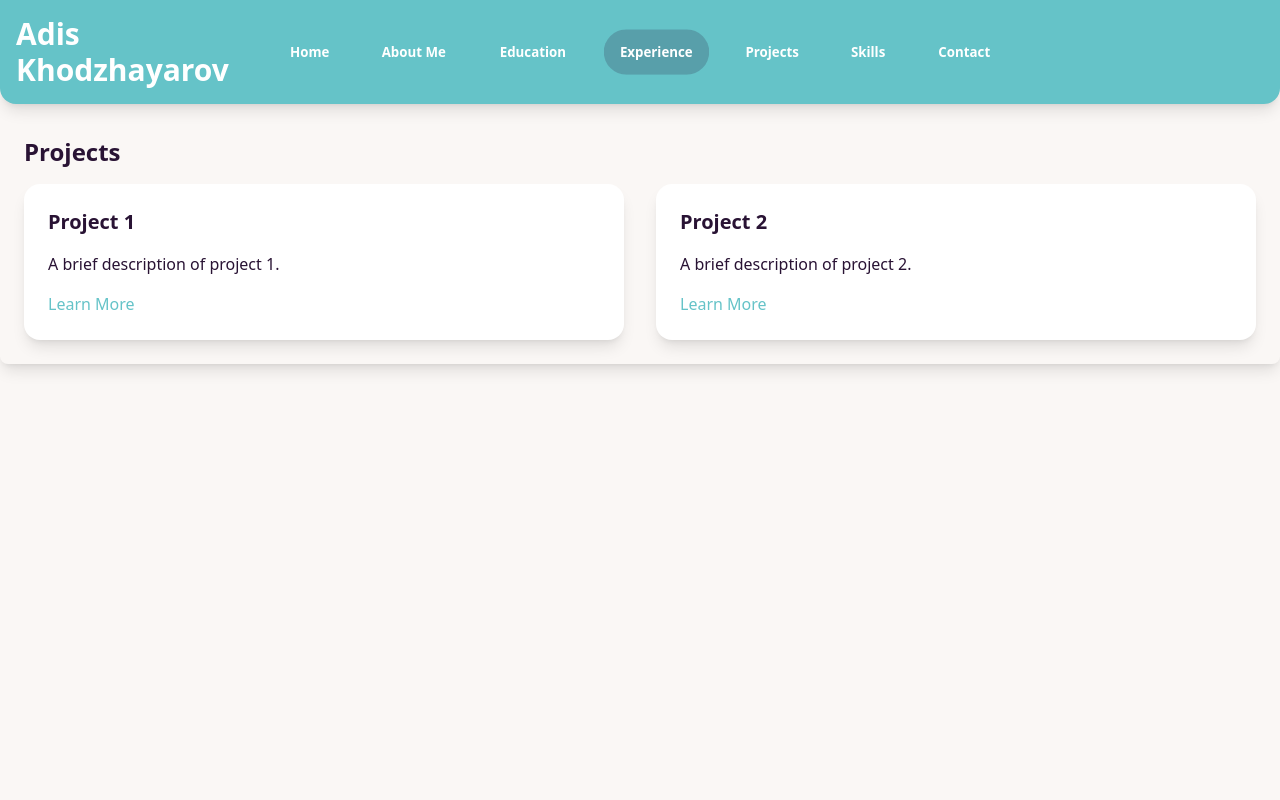
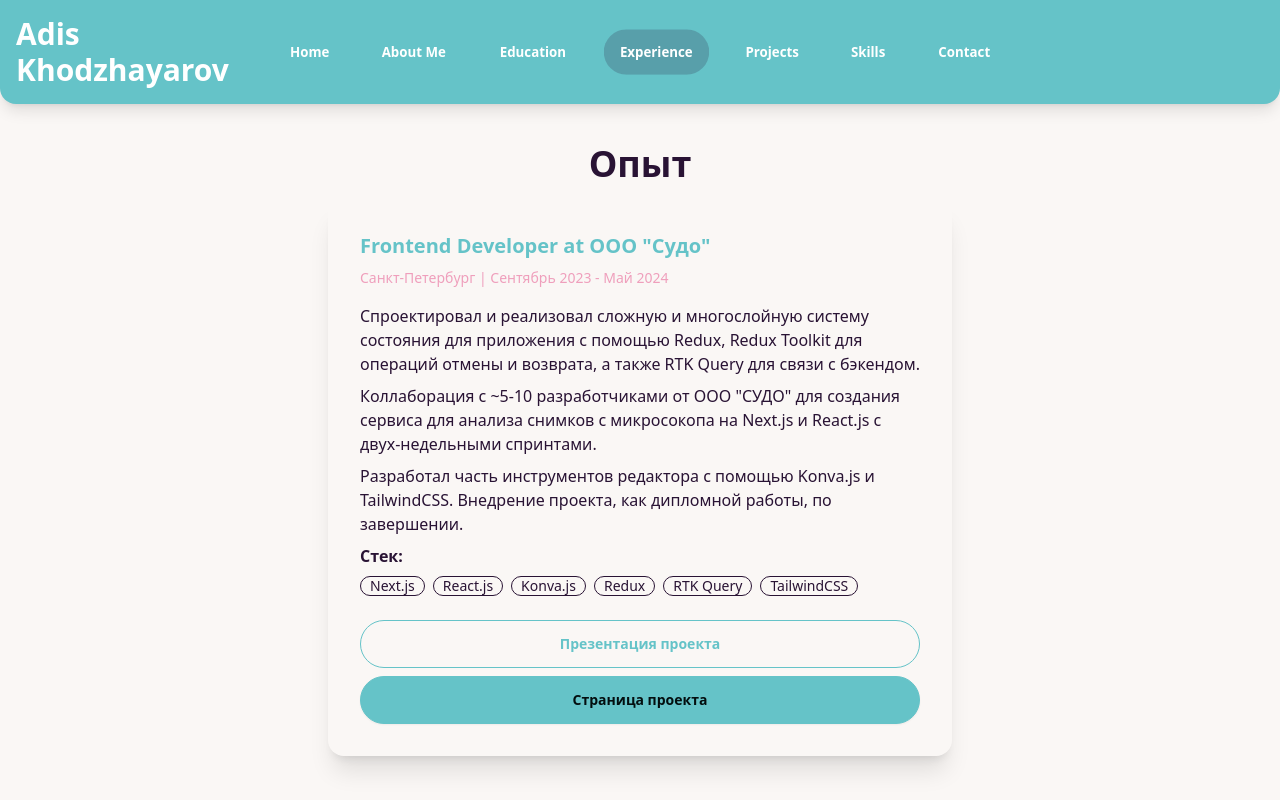
Before and after one commit to KhoDis/KhoDis.github.io, a React (Vite) app: page /experience in a window 1280 px wide. Shown: the top 800 px of the page. Built offline with nearby package versions, Linux system fonts and the light colour scheme.

Commit message:
feat: improve experience page

```diff
--- a/src/pages/Experience.tsx
+++ b/src/pages/Experience.tsx
@@ -1,35 +1,120 @@
-const projects = [
+const experiences = [
   {
-    title: "Project 1",
-    description: "A brief description of project 1.",
-    link: "#",
+    company: 'ООО "Судо"',
+    role: "Frontend Developer",
+    period: "Сентябрь 2023 - Май 2024",
+    location: "Санкт-Петербург",
+    description: [
+      `Спроектировал и реализовал сложную и многослойную систему состояния для приложения с помощью Redux, Redux Toolkit для операций отмены и возврата, а также RTK Query для связи с бэкендом.`,
+      `Коллаборация с ~5-10 разработчиками от ООО "СУДО" для создания сервиса для анализа снимков с микросокопа на Next.js и React.js с двух-недельными спринтами.`,
+      `Разработал часть инструментов редактора с помощью Konva.js и TailwindCSS. Внедрение проекта, как дипломной работы, по завершении.`,
+    ],
+    stack: [
+      "Next.js",
+      "React.js",
+      "Konva.js",
+      "Redux",
+      "RTK Query",
+      "TailwindCSS",
+    ],
+    link: "https://dev.sem.sudo.team/",
+    presentation: "https://docs.google.com/presentation/d/1PRtpg6nmerEbOIUADNI_p7DW7NVAYoi3/edit#slide=id.g2c141fd7554_0_68",
   },
   {
-    title: "Project 2",
-    description: "A brief description of project 2.",
-    link: "#",
+    company: 'ООО "Судо"',
+    role: "Frontend Developer",
+    period: "Февраль 2023 - Июнь 2023",
+    location: "Санкт-Петербург",
+    description: [
+      `Разработал фронтенд для анализа FORC кривых с двухнедельными спринтами в паре с другим фронтенд разработчиком.`,
+      `Практика в университете в качестве опыта работы над реальным проектом в ООО "Судо".`,
+    ],
+    stack: ["React", "TypeScript", "Vite", "MathJax", "MUI"],
+    link: "https://dev.forctool.com/",
   },
 ];
 
-const Experience = () => {
-  return (
-    <section className="flex items-center justify-center">
-      <div className="container mx-auto p-6 rounded-lg shadow-lg">
-        <h2 className="text-2xl font-bold mb-4">Projects</h2>
-        <div className="grid grid-cols-1 md:grid-cols-2 gap-8">
-          {projects.map((project, index) => (
-            <div key={index} className="card shadow-lg compact bg-white p-6">
-              <h3 className="text-xl font-semibold mb-4">{project.title}</h3>
-              <p>{project.description}</p>
-              <a href={project.link} className="text-primary mt-4 inline-block">
-                Learn More
-              </a>
-            </div>
-          ))}
-        </div>
-      </div>
-    </section>
-  );
+type ExperienceProps = {
+  company: string;
+  role: string;
+  period: string;
+  location: string;
+  description: string[];
+  stack: string[];
+  link: string;
+  presentation?: string;
 };
 
-export default Experience;
+const ExperienceCard = ({
+  company,
+  role,
+  period,
+  location,
+  description,
+  stack,
+  link,
+  presentation,
+}: ExperienceProps) => (
+  <div className="card w-full shadow-xl mb-8 md:w-3/4 lg:w-1/2">
+    <div className="card-body">
+      <h2 className="card-title text-primary">
+        {role} at {company}
+      </h2>
+      <p className="text-sm text-secondary mb-2">
+        {location} | {period}
+      </p>
+      {description.map((text, index) => (
+        <p key={index} className="whitespace-pre-line">{text}</p>
+      ))}
+      <div className="mb-4">
+        <strong>Стек:</strong>
+        <ul className="flex flex-wrap gap-2 mt-2">
+          {stack.map((skill, index) => (
+            <li key={index} className="badge badge-outline">
+              {skill}
+            </li>
+          ))}
+        </ul>
+      </div>
+      {presentation && <a
+        href={presentation}
+        target="_blank"
+        rel="noopener noreferrer"
+        className="btn btn-primary btn-outline"
+      >
+        Презентация проекта
+      </a>}
+      <a
+        href={link}
+        target="_blank"
+        rel="noopener noreferrer"
+        className="btn btn-primary"
+      >
+        Страница проекта
+      </a>
+    </div>
+  </div>
+);
+
+const ExperienceSection = () => (
+  <section className="container mx-auto px-4 py-8">
+    <h1 className="text-4xl font-bold text-center mb-4">Опыт</h1>
+    <div className="flex flex-col justify-center items-center">
+      {experiences.map((exp, index) => (
+        <ExperienceCard
+          key={index}
+          company={exp.company}
+          role={exp.role}
+          period={exp.period}
+          location={exp.location}
+          description={exp.description}
+          stack={exp.stack}
+          link={exp.link}
+          presentation={exp.presentation}
+        />
+      ))}
+    </div>
+  </section>
+);
+
+export default ExperienceSection;
```
